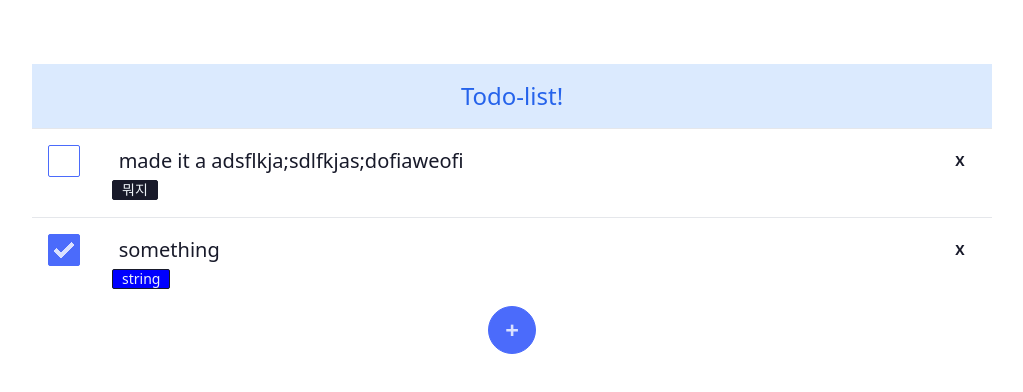
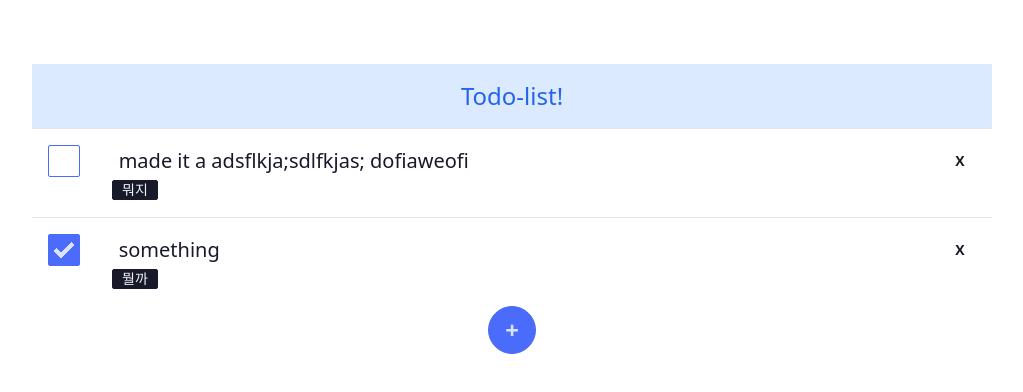
Before and after one commit to swimmingone/poomang-clone, a Next.js app: page / in a window 1280 px wide. Shown: the top 392 px of the page, without its empty margins (128-1151 px from the left). Built offline with nearby package versions, Linux system fonts and the light colour scheme.

Commit message:
feat: edit todolist tag view

```diff
--- a/components/TodoList/TodoItem.tsx
+++ b/components/TodoList/TodoItem.tsx
@@ -16,14 +16,14 @@ const TodoItem = ({ todo }: Props) => {
 					checked={isDone}
 				/>
 				<div className={'flex w-11/12 items-center hover:text-primary'}>
-					<div className={'flex-grow-1 pl-8 text-center text-xl'}>{title}</div>
+					<div className={'flex-grow-1 pl-8 text-xl'}>{title}</div>
 					{/*{isUrgent && <div className={'badge badge-sm badge-warning'}>!</div>}*/}
 				</div>
 				<button className={'btn btn-ghost btn-circle btn-sm'}>x</button>
 			</div>
 			<div className={'box-border pl-16'}>
 				{tags.map((tag) => (
-					<div key={tag.name} className={'badge'} style={{ backgroundColor: tag.color }}>
+					<div key={tag.name} className={`badge badge-${tag.color}`}>
 						{tag.name}
 					</div>
 				))}
--- a/components/TodoList/TodoList.tsx
+++ b/components/TodoList/TodoList.tsx
@@ -9,9 +9,9 @@ const TodoList = ({}: Props) => {
 	let todos: Array<Todo> = [
 		{
 			id: '1',
-			title: 'made it a adsflkja;sdlfkjas;dofiaweofi',
+			title: 'made it a adsflkja;sdlfkjas; dofiaweofi',
 			description: 'string',
-			tags: [{ name: '뭐지', color: 'primary' }],
+			tags: [{ name: '뭐지', color: 'error' }],
 			dueDate: 'string',
 			creationDate: 'string',
 			editDate: 'string',
@@ -22,7 +22,7 @@ const TodoList = ({}: Props) => {
 			id: '2',
 			title: 'something',
 			description: 'string',
-			tags: [{ name: 'string', color: 'blue' }],
+			tags: [{ name: '뭘까', color: 'accent' }],
 			dueDate: 'string',
 			creationDate: 'string',
 			editDate: 'string',
```
